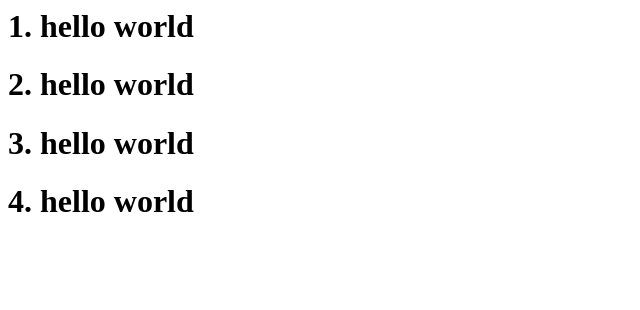
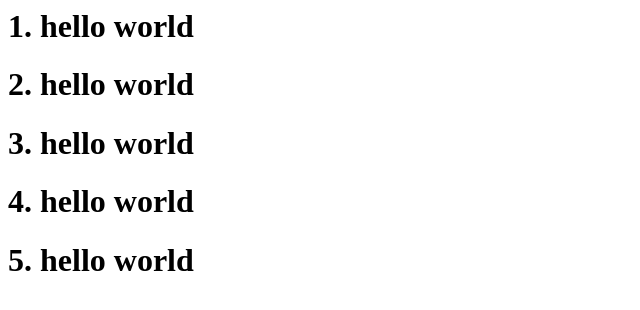
Before and after one commit to seoyeeon/OSS_3, a plain HTML site: page index.html in a window 1280 px wide. Shown: the whole page, without its empty margins (0-640 px from the left). Drawn offline with Linux system fonts and the light colour scheme.

Commit message:
fourth commit

```diff
--- a/index.html
+++ b/index.html
@@ -8,5 +8,6 @@
         <h1>2. hello world</h1>
         <h1>3. hello world</h1>
         <h1>4. hello world</h1>
+        <h1>5. hello world</h1>
     </body>
 </html>
```
Also changed, not shown: 1 other file.
